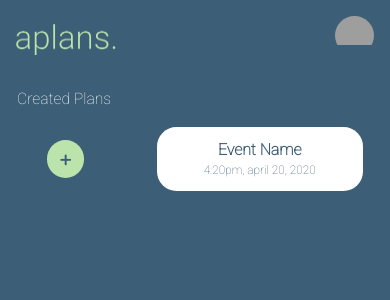
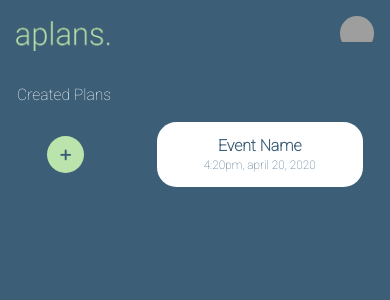
Before and after one commit to iloading/aplans, a PHP site: page / in a window 390 px wide. Shown: the top 300 px of the page. Run offline with PHP 8.4, Linux system fonts and the light colour scheme; some libraries are stand-ins or nearby versions; grey boxes are pictures that could not be loaded.

Commit message:
better responsive index

```diff
--- a/css/estilos.css
+++ b/css/estilos.css
@@ -51,8 +51,8 @@
 
 /*NavBar*/
 .avatar-circular{
-  max-width:10vw;
-  height: 10vw;
+  max-width:calc(15px + 5vw);
+  height: calc(15px + 5vw);
   max-height: 100%;
   overflow: hidden;
   border-radius: 50%;
@@ -65,8 +65,8 @@
 }
 
 .div-logo{
-    width: 100%;
-    height: 8vw;
+    width: calc(10px + 16vw * 3.2); /*manter as proporções da imagem , sendo ela dependente na width da janela*/
+    height: calc(10px + 5vw);
     overflow: hidden;
 }
 .div-logo img{
@@ -388,7 +388,7 @@ nav {
     background-color: #FFFFFF;
     color: #3C5E77;
     font-weight: 700;
-    font-size: 5.5vw;
+    font-size: calc(10px + 1.5vw);
     font-family: 'Nunito', sans-serif !important;
     margin: auto;
 }
```
